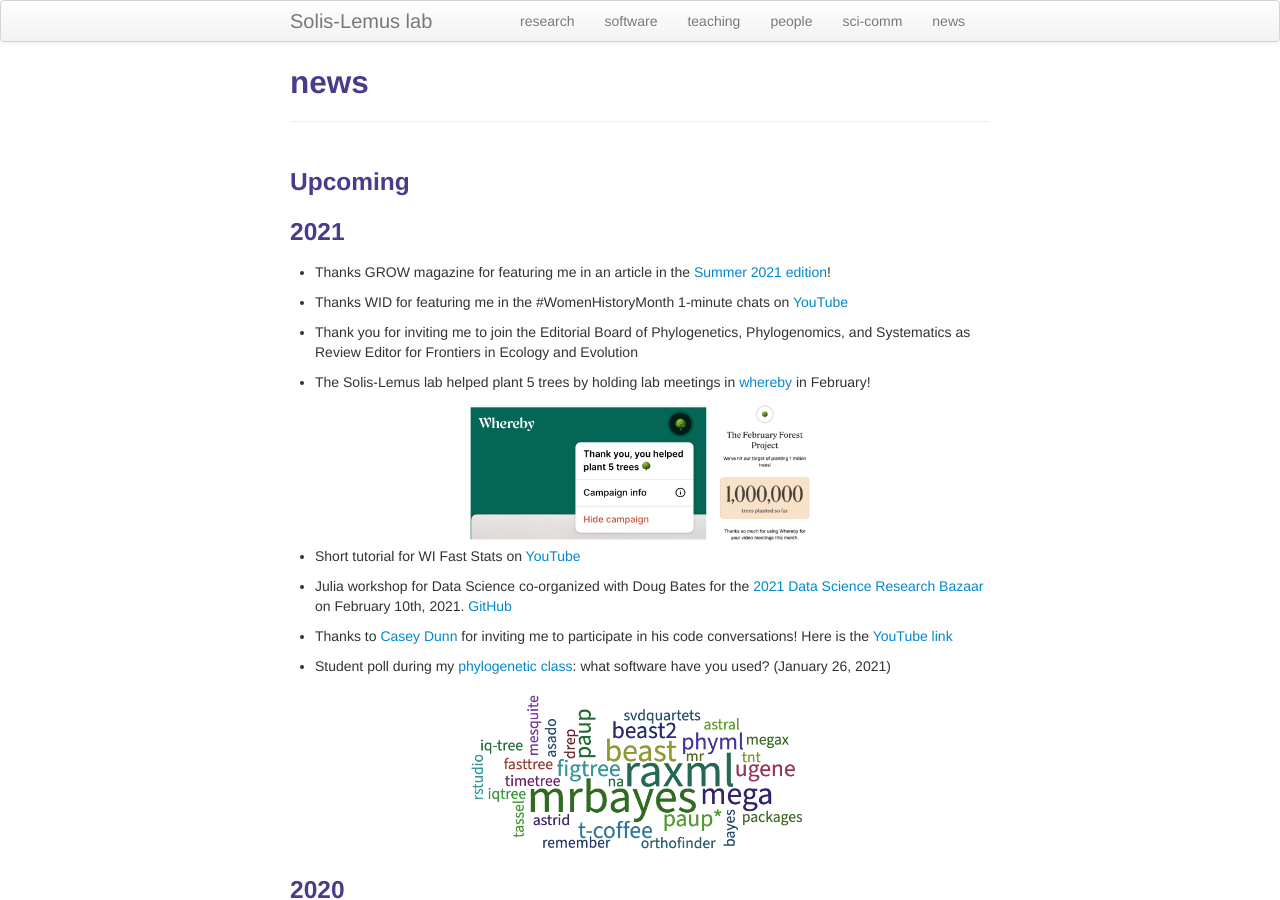
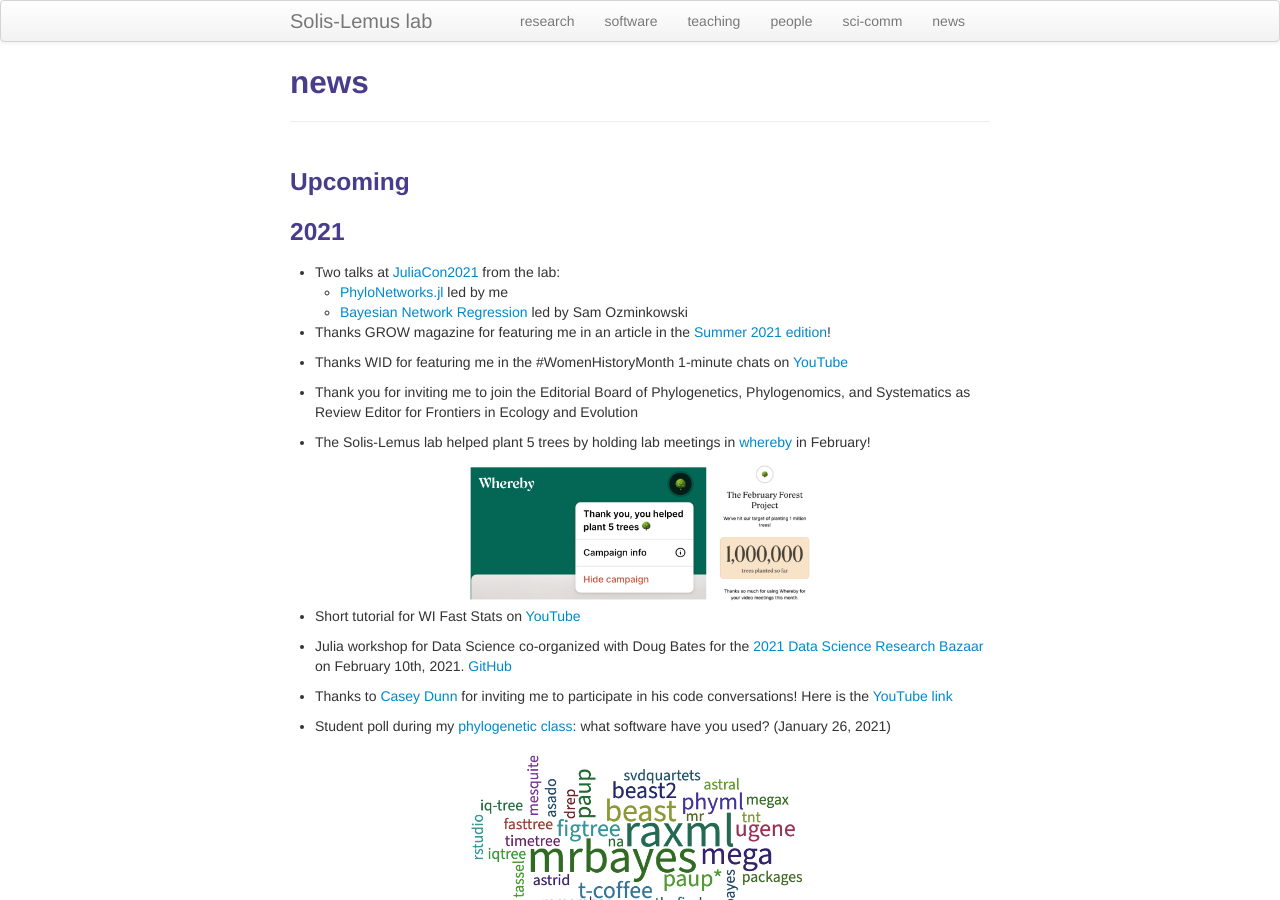
Before and after one commit to solislemuslab/solislemuslab.github.io, a Jekyll site: the page built from pages/news.md, in a window 1280 px wide and 900 px high. Built offline with Jekyll 4.4.1, drawn with Linux system fonts in a browser that asks for light colours.

Commit message:
added juliacon2021 posters

```diff
--- a/pages/news.md
+++ b/pages/news.md
@@ -8,6 +8,10 @@ description: Solis-Lemus lab
 
 
 ### 2021
+
+- Two talks at [JuliaCon2021](https://pretalx.com/juliacon2021/schedule/) from the lab:
+    - [PhyloNetworks.jl](https://pretalx.com/juliacon2021/speaker/GRHU7U/) led by me
+    - [Bayesian Network Regression](https://pretalx.com/juliacon2021/speaker/X8DQ9H/) led by Sam Ozminkowski
 
 - Thanks GROW magazine for featuring me in an article in the [Summer 2021 edition](https://grow.cals.wisc.edu/departments/living-science/the-tree-of-life-is-rooted-in-math)!
 
```
